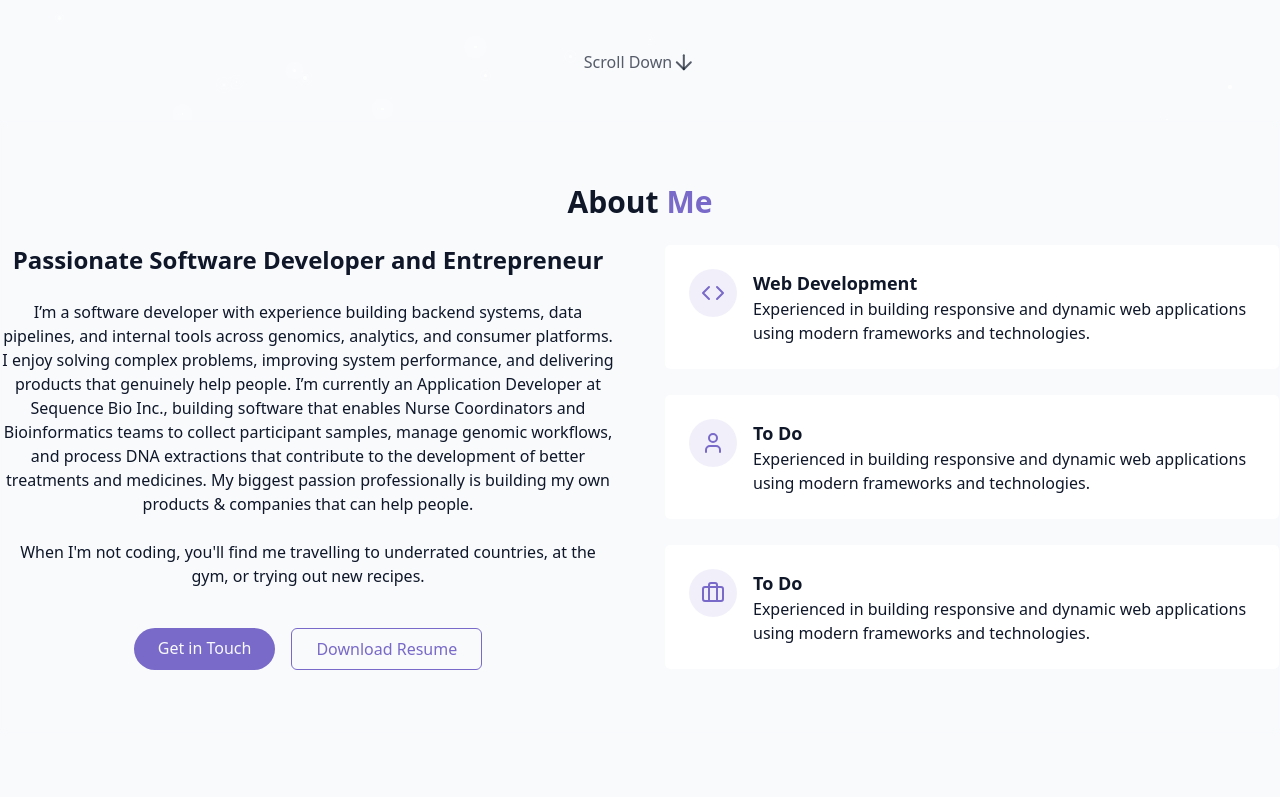
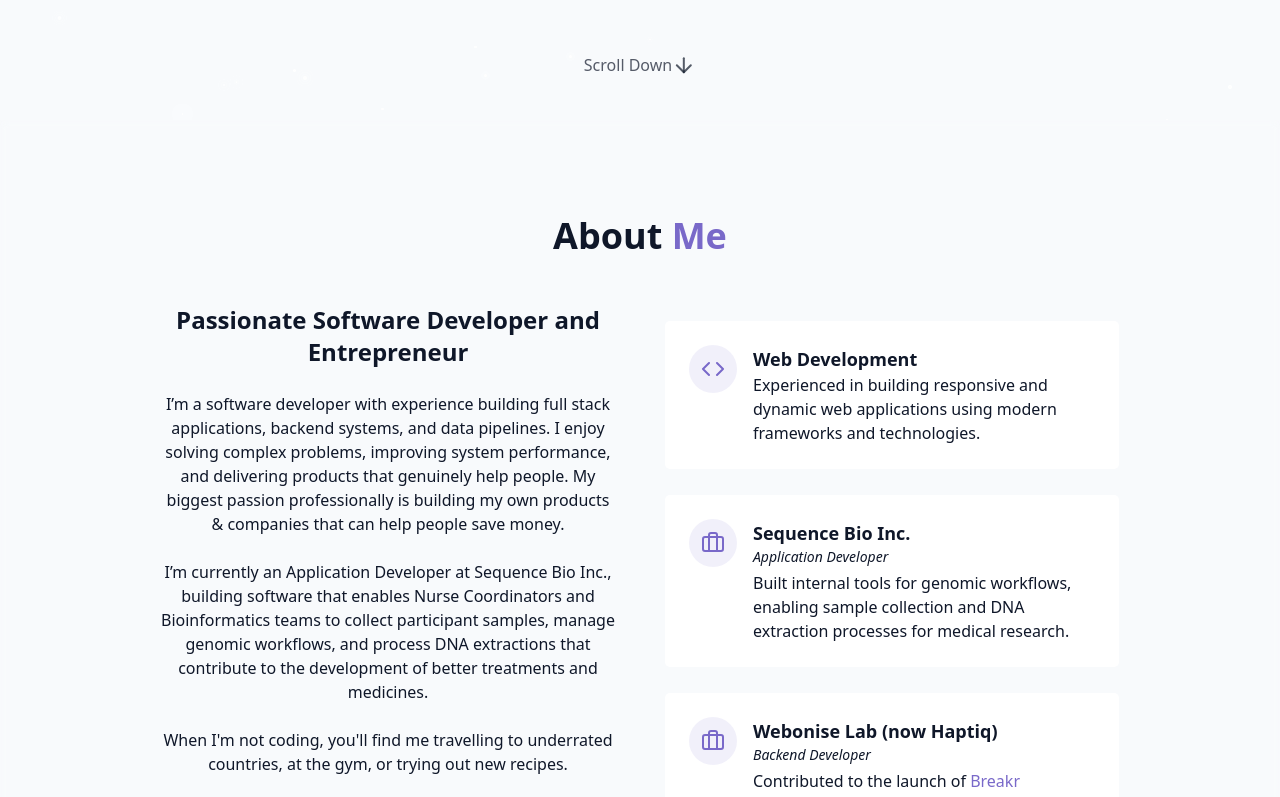
Before and after one commit to abe1kor2/abe-kor-portfolio, a React (Vite) app: page / in a window 1280 px wide. Shown: the part 680-1477 px from the top of the page. Built offline with nearby package versions, Linux system fonts and the light colour scheme.

Commit message:
update sections

```diff
--- a/src/components/AboutMeSection.jsx
+++ b/src/components/AboutMeSection.jsx
@@ -2,9 +2,9 @@ import { Briefcase, Code, User } from "lucide-react";
 
 export const AboutMeSection = () => {
   return (
-    <section id="about" className="py-16 bg-background/50 backdrop-blur-xs">
-      <div>
-        <h2 className="text-3xl font-bold mb-6">
+    <section id="about" className="py-24 px-4 relative backdrop-blur-xs">
+      <div className="container mx-auto max-w-5xl">
+        <h2 className="text-3xl md:text-4xl font-bold mb-12 text-center">
           About <span className="text-primary">Me</span>
         </h2>
         <div className="grid grid-cols-1 md:grid-cols-2 gap-12 items-center">
@@ -13,17 +13,19 @@ export const AboutMeSection = () => {
               Passionate Software Developer and Entrepreneur
             </h3>
             <p className="text-muted-foreground">
-              I’m a software developer with experience building backend systems,
-              data pipelines, and internal tools across genomics, analytics, and
-              consumer platforms. I enjoy solving complex problems, improving
-              system performance, and delivering products that genuinely help
-              people. I’m currently an Application Developer at Sequence Bio
-              Inc., building software that enables Nurse Coordinators and
+              I’m a software developer with experience building full stack
+              applications, backend systems, and data pipelines. I enjoy solving
+              complex problems, improving system performance, and delivering
+              products that genuinely help people. My biggest passion
+              professionally is building my own products & companies that can
+              help people save money.
+            </p>
+            <p className="text-muted-foreground">
+              I’m currently an Application Developer at Sequence Bio Inc.,
+              building software that enables Nurse Coordinators and
               Bioinformatics teams to collect participant samples, manage
               genomic workflows, and process DNA extractions that contribute to
-              the development of better treatments and medicines. My biggest
-              passion professionally is building my own products & companies
-              that can help people.
+              the development of better treatments and medicines.
             </p>
             <p className="text-muted-foreground">
               When I'm not coding, you'll find me travelling to underrated
@@ -35,7 +37,7 @@ export const AboutMeSection = () => {
                 Get in Touch
               </a>
               <a
-                href=""
+                href="./src/assets/Abe_Kor_Resume.pdf"
                 className="px-6 py-2 border border-primary text-primary rounded-md hover:bg-primary/10 transition-colors text-center"
                 download
               >
@@ -61,13 +63,17 @@ export const AboutMeSection = () => {
             <div className="gradient-border p-6 card-hover">
               <div className="flex items-start gap-4">
                 <div className="p-3 rounded-full bg-primary/10">
-                  <User className="h-6 w-6 text-primary"></User>
+                  <Briefcase className="h-6 w-6 text-primary"></Briefcase>
                 </div>
                 <div className="text-left">
-                  <h4 className="font-semibold text-lg">To Do</h4>
+                  <h4 className="font-semibold text-lg">Sequence Bio Inc.</h4>
+                  <p className="text-muted-foreground text-sm mb-1 italic">
+                    Application Developer
+                  </p>
                   <p className="text-muted-foreground">
-                    Experienced in building responsive and dynamic web
-                    applications using modern frameworks and technologies.
+                    Built internal tools for genomic workflows, enabling sample
+                    collection and DNA extraction processes for medical
+                    research.
                   </p>
                 </div>
               </div>
@@ -78,10 +84,18 @@ export const AboutMeSection = () => {
                   <Briefcase className="h-6 w-6 text-primary"></Briefcase>
                 </div>
                 <div className="text-left">
-                  <h4 className="font-semibold text-lg">To Do</h4>
+                  <h4 className="font-semibold text-lg">
+                    Webonise Lab (now Haptiq)
+                  </h4>
+                  <p className="text-muted-foreground text-sm mb-1 italic">
+                    Backend Developer
+                  </p>
                   <p className="text-muted-foreground">
-                    Experienced in building responsive and dynamic web
-                    applications using modern frameworks and technologies.
+                    Contributed to the launch of{" "}
+                    <a href="https://www.breakr.app/" className="text-primary">
+                      Breakr
+                    </a>{" "}
+                    application version 2.0.
                   </p>
                 </div>
               </div>
--- a/src/components/HeroSection.jsx
+++ b/src/components/HeroSection.jsx
@@ -16,9 +16,14 @@ export const HeroSection = () => {
             </span>
             <span className="ml-2 opacity-0 animate-fade-in-delay-2"> Kor</span>
           </h1>
+          <div className="w-48 h-48 mx-auto overflow-hidden rounded-full">
+            <img
+              src="./src/assets/Abe_kor.png"
+              className="w-full h-full object-cover transition-transform duration-500 hover:scale-110"
+            />
+          </div>
           <p className="text-lg md:text-xl text-muted-foreground max-w-2xl mx-auto opacity-0 animate-fade-in-delay-3">
-            I'm a passionate software developer specializing in building
-            exceptional digital experiences. Welcome to my portfolio!
+            Welcome to my portfolio!
           </p>
           <div className="pt-4 opacity-0 animate-fade-in-delay-4">
             <a href="#projects" className="main-button">
--- a/src/components/Navbar.jsx
+++ b/src/components/Navbar.jsx
@@ -3,7 +3,6 @@ import { Menu, X } from "lucide-react";
 import { cn } from "../lib/utils";
 
 const navItems = [
-  { name: "Home", link: "#home" },
   { name: "Hero", link: "#hero" },
   { name: "About", link: "#about" },
   { name: "Skills", link: "#skills" },
--- a/src/components/ProjectSection.jsx
+++ b/src/components/ProjectSection.jsx
@@ -24,10 +24,10 @@ const projects = [
     title: "Bot Detector",
     description:
       "Instagram Bot Detector is a tool to identify bot accounts on Instagram.",
-    image: "",
+    image: "../public/projects/insta-bot.png",
     tags: ["Python"],
     projectUrl: "#",
-    githubUrl: "#",
+    githubUrl: "https://github.com/abe1kor2/PotentialBotBlocker",
   },
   // Add more projects as needed
 ];
@@ -46,7 +46,7 @@ export const ProjectSection = () => {
           {projects.map((project, key) => (
             <div
               key={key}
-              className="group bg-card rounded-lg overflow-hidden shadow-xs card-hover"
+              className="group bg-card rounded-lg overflow-hidden shadow-xs card-hover flex flex-col"
             >
               <div className="h-48 overflow-hidden">
                 <img
@@ -56,12 +56,12 @@ export const ProjectSection = () => {
                 />
               </div>
 
-              <div className="p-6">
-                <div className="flex flex-wrap gap-2 mb-4">
+              <div className="p-6 flex flex-col grow">
+                <div className="flex flex-wrap gap-2 mb-4 h-16 content-start">
                   {project.tags.map((tag, index) => (
                     <span
                       key={index}
-                      className="px-2 py-1 text-xs font-medium border rounded-full bg-secondary text-secondary-foreground"
+                      className="px-2 py-1 text-xs font-medium border rounded-full bg-secondary text-secondary-foreground h-fit"
                     >
                       {tag}
                     </span>
@@ -69,18 +69,18 @@ export const ProjectSection = () => {
                 </div>
 
                 <h3 className="text-xl font-semibold mb-1">{project.title}</h3>
-                <p className="text-muted-foreground text-sm mb-4">
+                <p className="text-muted-foreground text-sm mb-4 grow">
                   {project.description}
                 </p>
-                <div className="flex justify-between items-center">
+                <div className="flex justify-between items-center mt-auto">
                   <div className="flex space-x-3">
-                    <a
+                    {/* <a
                       href={project.projectUrl}
                       target="_blank"
                       className="text-foreground/80 hover:text-primary transition-colors duration-300"
                     >
                       <ExternalLink size={20} />
-                    </a>
+                    </a> */}
                     <a
                       href={project.githubUrl}
                       target="_blank"
--- a/src/pages/Home.jsx
+++ b/src/pages/Home.jsx
@@ -1,4 +1,4 @@
-import { ThemeToggle } from "../components/ThemeToogle";
+import { ThemeToggle } from "../components/ThemeToggle";
 import { StartBackground } from "../components/StartBackground";
 import { Navbar } from "../components/Navbar";
 import { HeroSection } from "../components/HeroSection";
```
Also changed, not shown: src/components/ThemeToggle.jsx (renamed from src/components/ThemeToogle.jsx).
